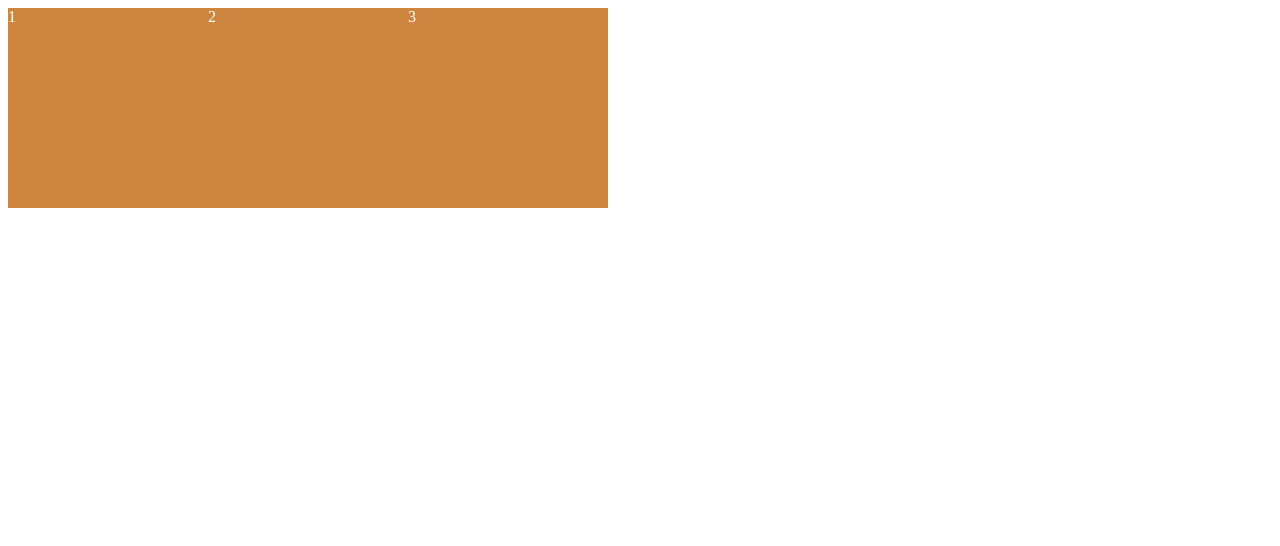
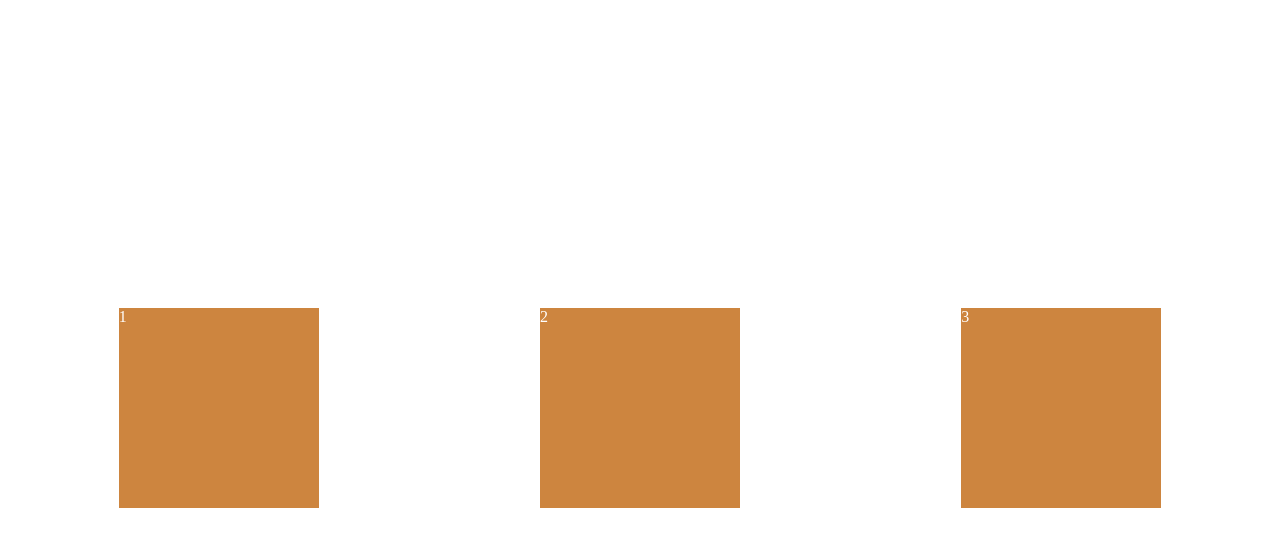
Before and after one commit to ygvbhy/cssMaster, a plain HTML site: page index.html in a window 1280 px wide. Drawn offline with Linux system fonts and the light colour scheme.

Commit message:
flexbox axis

```diff
--- a/styles.css
+++ b/styles.css
@@ -1,7 +1,19 @@
 .wrapper {
     display: flex;
+    /*flex-direction: row; 가 기본값으로 적용 됨 row : 가로*/
+    justify-content: space-around;
+    /*justify-content: 수평에 있는 것들을 변경 함 */
+/*    center 말 그대로 가운데 정렬*/
+/*    space-between  box 들 사이에 공간을 줌 */
+/*    space-around  box 들 사이에 공간을 일정 하게 만들어 줌*/
+/*    main axis 는 flex-direction 의 설정에 따라 적용됨. 이걸 수정 하기 위해선 justify-content 를 사용*/
+/*    이에 대응 하는 axis 는 cross axis 로 align-items 을 사용 함  */
+    align-items: center;
+/*    flex 를 선언 한 부분에 높이를 설정 하지 않아서 가운데로 했지만 움직이지 않음.
+       box 들이랑 높이가 같기 때문에 가운데로 정렬 할 기준이 없음*/
+    height: 100vh;
+/*    이제 높이가 있으므로 align-items 의 적용이 됨*/
 }
-/* flex 를 입히고 싶다면 자식들의 한단계 위의 부모에게 flex 를 입히면 된다. */
 .box {
     background: peru;
     width: 200px;
```
